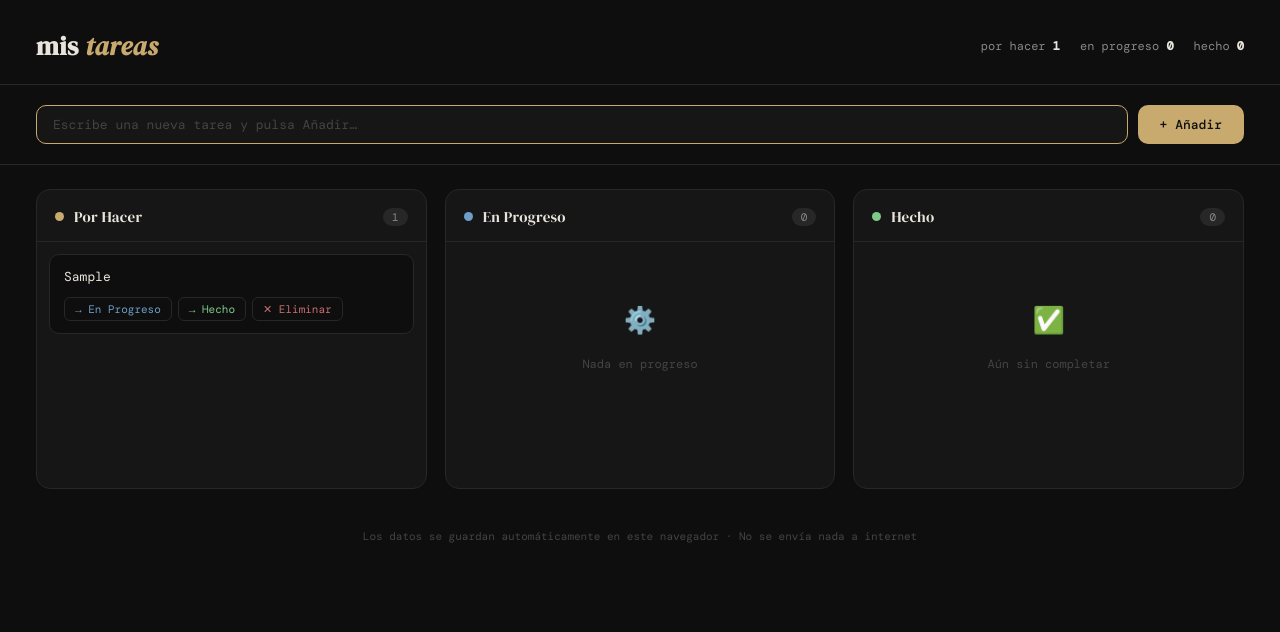
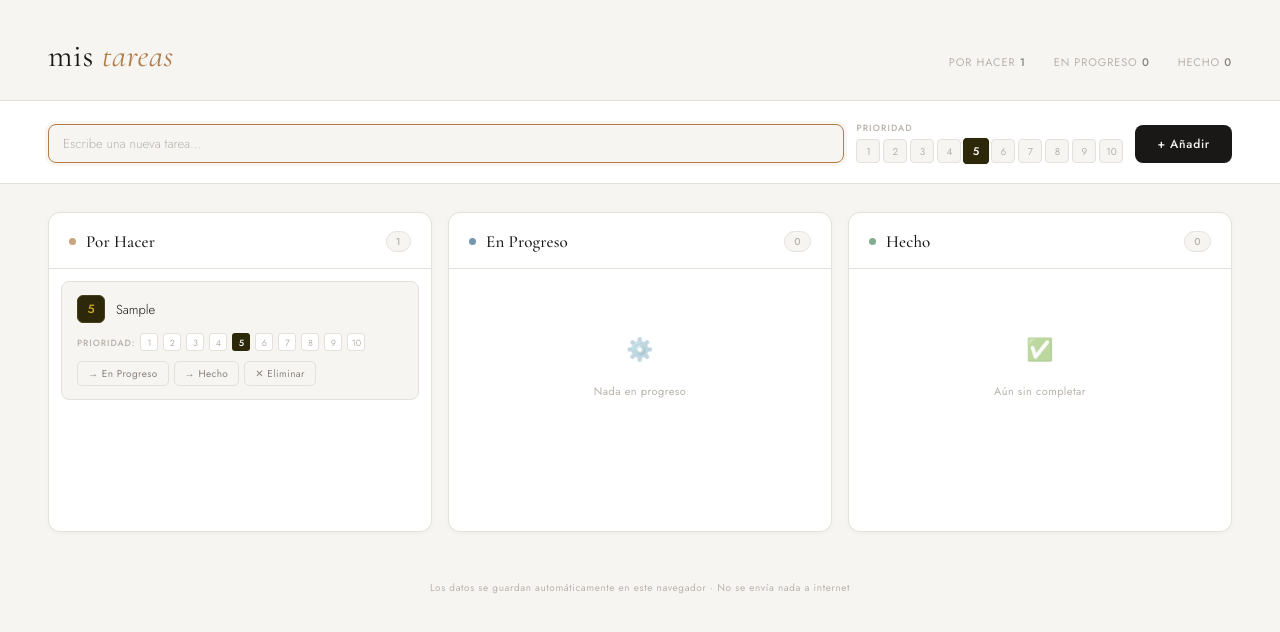
Before and after one commit to PedroTantauco/todo-app, a plain HTML site: page index.html in a window 1280 px wide. Both pictures are taken after typing "Sample" into the empty fields and a click on the button "+ Añadir". Drawn offline with nearby package versions, Linux system fonts and the light colour scheme.

Commit message:
Update index.html

```diff
--- a/index.html
+++ b/index.html
@@ -4,103 +4,151 @@
 <meta charset="UTF-8">
 <meta name="viewport" content="width=device-width, initial-scale=1.0">
 <title>Tareas</title>
-<link href="https://fonts.googleapis.com/css2?family=DM+Serif+Display:ital@0;1&family=DM+Mono:wght@400;500&display=swap" rel="stylesheet">
+<link href="https://fonts.googleapis.com/css2?family=Cormorant+Garamond:ital,wght@0,400;0,500;1,400&family=Jost:wght@300;400;500&display=swap" rel="stylesheet">
 <style>
   *, *::before, *::after { box-sizing: border-box; margin: 0; padding: 0; }
 
   :root {
-    --bg:        #0e0e0e;
-    --surface:   #161616;
-    --border:    #272727;
-    --muted:     #444;
-    --text:      #e8e4dc;
-    --sub:       #888;
-    --todo:      #c8a96e;
-    --prog:      #6e9ec8;
-    --done:      #7ec88a;
-    --danger:    #c86e6e;
-    --radius:    10px;
-    --gap:       18px;
+    --bg:        #f7f5f2;
+    --surface:   #ffffff;
+    --border:    #e4e0da;
+    --border2:   #d0cbc3;
+    --muted:     #b8b2aa;
+    --text:      #1a1816;
+    --sub:       #8a847c;
+    --todo:      #b07d4a;
+    --prog:      #3a6b8a;
+    --done:      #4a8a5c;
+    --danger:    #a04040;
+    --radius:    8px;
+    --gap:       16px;
   }
 
   html, body {
-    height: 100%;
+    min-height: 100%;
     background: var(--bg);
     color: var(--text);
-    font-family: 'DM Mono', monospace;
+    font-family: 'Jost', sans-serif;
+    font-weight: 300;
     font-size: 14px;
+    -webkit-font-smoothing: antialiased;
   }
 
   /* ── HEADER ── */
   header {
     display: flex;
-    align-items: center;
+    align-items: baseline;
     justify-content: space-between;
-    padding: 28px 36px 20px;
+    padding: 40px 48px 28px;
     border-bottom: 1px solid var(--border);
   }
   header h1 {
-    font-family: 'DM Serif Display', serif;
-    font-size: 26px;
-    letter-spacing: .5px;
+    font-family: 'Cormorant Garamond', serif;
+    font-weight: 400;
+    font-size: 32px;
+    letter-spacing: .02em;
     color: var(--text);
+    line-height: 1;
   }
   header h1 span { color: var(--todo); font-style: italic; }
 
-  .header-counts {
-    display: flex;
-    gap: 20px;
+  .header-counts { display: flex; gap: 28px; align-items: baseline; }
+  .header-counts span {
+    font-size: 11px;
+    font-weight: 400;
+    color: var(--muted);
+    letter-spacing: .08em;
+    text-transform: uppercase;
   }
-  .header-counts span {
-    font-size: 12px;
-    color: var(--sub);
-  }
-  .header-counts b { color: var(--text); }
+  .header-counts b { color: var(--sub); font-weight: 500; }
 
   /* ── ADD BAR ── */
   .add-bar {
     display: flex;
-    gap: 10px;
-    padding: 20px 36px;
+    gap: 12px;
+    padding: 20px 48px;
     border-bottom: 1px solid var(--border);
+    align-items: flex-end;
+    flex-wrap: wrap;
+    background: var(--surface);
   }
-  .add-bar input {
+  .add-bar input[type="text"] {
     flex: 1;
-    background: var(--surface);
+    min-width: 180px;
+    background: var(--bg);
     border: 1px solid var(--border);
     border-radius: var(--radius);
-    padding: 10px 16px;
+    padding: 9px 14px;
     color: var(--text);
-    font-family: 'DM Mono', monospace;
+    font-family: 'Jost', sans-serif;
+    font-weight: 300;
     font-size: 13px;
     outline: none;
-    transition: border-color .2s;
+    transition: border-color .2s, box-shadow .2s;
   }
-  .add-bar input::placeholder { color: var(--muted); }
-  .add-bar input:focus { border-color: var(--todo); }
+  .add-bar input[type="text"]::placeholder { color: var(--muted); }
+  .add-bar input[type="text"]:focus {
+    border-color: var(--todo);
+    box-shadow: 0 0 0 3px rgba(176,125,74,.08);
+  }
 
-  .add-bar button {
-    background: var(--todo);
-    color: #0e0e0e;
+  /* ── PRIORITY PICKER (add bar) ── */
+  .priority-wrap {
+    display: flex;
+    flex-direction: column;
+    gap: 5px;
+    flex-shrink: 0;
+  }
+  .priority-wrap > label {
+    font-size: 9px;
+    font-weight: 500;
+    color: var(--muted);
+    letter-spacing: .12em;
+    text-transform: uppercase;
+  }
+  .prow { display: flex; gap: 3px; }
+
+  .psq {
+    width: 24px; height: 24px;
+    border-radius: 4px;
+    border: 1px solid var(--border);
+    background: var(--bg);
+    cursor: pointer;
+    font-family: 'Jost', sans-serif;
+    font-size: 10px;
+    font-weight: 400;
+    color: var(--muted);
+    display: flex; align-items: center; justify-content: center;
+    transition: transform .08s, background .12s, color .12s, border-color .12s;
+    user-select: none;
+  }
+  .psq:hover { border-color: var(--border2); color: var(--sub); transform: scale(1.08); }
+  .psq.sel   { color: #fff !important; border-color: transparent !important; transform: scale(1.1); font-weight: 500; }
+
+  .add-bar > button {
+    background: var(--text);
+    color: var(--bg);
     border: none;
     border-radius: var(--radius);
-    padding: 10px 22px;
-    font-family: 'DM Mono', monospace;
-    font-size: 13px;
+    padding: 9px 22px;
+    font-family: 'Jost', sans-serif;
+    font-size: 12px;
     font-weight: 500;
+    letter-spacing: .06em;
     cursor: pointer;
     transition: opacity .2s, transform .1s;
     white-space: nowrap;
+    height: 38px;
   }
-  .add-bar button:hover { opacity: .85; }
-  .add-bar button:active { transform: scale(.97); }
+  .add-bar > button:hover { opacity: .78; }
+  .add-bar > button:active { transform: scale(.97); }
 
   /* ── BOARD ── */
   .board {
     display: grid;
     grid-template-columns: repeat(3, 1fr);
     gap: var(--gap);
-    padding: 24px 36px 40px;
+    padding: 28px 48px 48px;
     align-items: start;
   }
 
@@ -108,133 +156,160 @@
   .col {
     background: var(--surface);
     border: 1px solid var(--border);
-    border-radius: 14px;
+    border-radius: 12px;
     display: flex;
     flex-direction: column;
-    min-height: 300px;
+    min-height: 320px;
+    box-shadow: 0 1px 4px rgba(0,0,0,.04);
   }
   .col-head {
     display: flex;
     align-items: center;
     justify-content: space-between;
-    padding: 16px 18px 14px;
+    padding: 18px 20px 16px;
     border-bottom: 1px solid var(--border);
   }
   .col-title {
-    display: flex;
-    align-items: center;
-    gap: 10px;
-    font-family: 'DM Serif Display', serif;
-    font-size: 15px;
-    letter-spacing: .3px;
+    display: flex; align-items: center; gap: 10px;
+    font-family: 'Cormorant Garamond', serif;
+    font-size: 17px;
+    font-weight: 500;
+    letter-spacing: .01em;
+    color: var(--text);
   }
-  .dot {
-    width: 9px; height: 9px;
-    border-radius: 50%;
-    flex-shrink: 0;
-  }
+  .dot { width: 7px; height: 7px; border-radius: 50%; flex-shrink: 0; opacity: .7; }
   .dot-todo { background: var(--todo); }
   .dot-prog { background: var(--prog); }
   .dot-done { background: var(--done); }
 
   .col-badge {
-    background: var(--border);
-    color: var(--sub);
-    font-size: 11px;
+    background: var(--bg);
+    border: 1px solid var(--border);
+    color: var(--muted);
+    font-size: 10px;
+    font-weight: 500;
     border-radius: 20px;
     padding: 2px 9px;
+    letter-spacing: .04em;
   }
+  .col-body { padding: 12px; display: flex; flex-direction: column; gap: 7px; flex: 1; }
 
-  .col-body {
-    padding: 12px;
-    display: flex;
-    flex-direction: column;
-    gap: 8px;
-    flex: 1;
-  }
-
-  /* ── TASK CARD ── */
+  /* ── CARD ── */
   .card {
     background: var(--bg);
     border: 1px solid var(--border);
     border-radius: var(--radius);
-    padding: 12px 14px;
-    display: flex;
-    flex-direction: column;
-    gap: 10px;
-    animation: slideIn .2s ease;
-    transition: border-color .2s;
+    padding: 13px 15px;
+    display: flex; flex-direction: column; gap: 10px;
+    animation: slideIn .18s ease;
+    transition: border-color .18s, box-shadow .18s;
   }
-  .card:hover { border-color: var(--muted); }
+  .card:hover {
+    border-color: var(--border2);
+    box-shadow: 0 2px 8px rgba(0,0,0,.06);
+  }
 
   @keyframes slideIn {
-    from { opacity: 0; transform: translateY(-6px); }
+    from { opacity: 0; transform: translateY(-5px); }
     to   { opacity: 1; transform: translateY(0); }
   }
 
+  /* ── CARD TOP: badge + text ── */
+  .card-top { display: flex; align-items: flex-start; gap: 11px; }
+
+  .pbadge {
+    flex-shrink: 0;
+    width: 28px; height: 28px;
+    border-radius: 6px;
+    border: 1px solid transparent;
+    display: flex; align-items: center; justify-content: center;
+    font-family: 'Jost', sans-serif;
+    font-size: 12px; font-weight: 500;
+  }
+
   .card-text {
+    font-family: 'Jost', sans-serif;
     font-size: 13px;
-    line-height: 1.5;
+    font-weight: 300;
+    line-height: 1.55;
     color: var(--text);
     word-break: break-word;
+    flex: 1;
+    padding-top: 5px;
   }
   .card-text.done-text {
     text-decoration: line-through;
-    color: var(--sub);
+    color: var(--muted);
   }
 
-  .card-actions {
-    display: flex;
-    gap: 6px;
-    flex-wrap: wrap;
+  /* ── INLINE PRIORITY EDITOR (card) ── */
+  .pedit-row {
+    display: flex; align-items: center; gap: 5px;
   }
+  .pedit-row > span {
+    font-size: 9px; font-weight: 500;
+    color: var(--muted); letter-spacing: .1em;
+    text-transform: uppercase; white-space: nowrap;
+  }
+  .msq {
+    width: 18px; height: 18px;
+    border-radius: 3px;
+    border: 1px solid var(--border);
+    background: var(--surface);
+    cursor: pointer;
+    font-family: 'Jost', sans-serif;
+    font-size: 9px; font-weight: 400; color: var(--muted);
+    display: flex; align-items: center; justify-content: center;
+    transition: background .1s, color .1s, border-color .1s;
+    user-select: none;
+  }
+  .msq:hover { border-color: var(--border2); color: var(--sub); }
+  .msq.sel   { color: #fff !important; border-color: transparent !important; font-weight: 500; }
 
+  /* ── ACTIONS ── */
+  .card-actions { display: flex; gap: 5px; flex-wrap: wrap; }
   .btn {
     border: 1px solid var(--border);
     background: transparent;
-    border-radius: 6px;
+    border-radius: 5px;
     padding: 4px 10px;
-    font-family: 'DM Mono', monospace;
-    font-size: 11px;
+    font-family: 'Jost', sans-serif;
+    font-size: 10px;
+    font-weight: 400;
+    letter-spacing: .04em;
     cursor: pointer;
-    transition: background .15s, color .15s, border-color .15s;
+    transition: background .14s, color .14s, border-color .14s;
+    color: var(--sub);
+  }
+  .btn:hover { background: var(--border); color: var(--text); border-color: var(--border2); }
+
+  .btn-todo:hover { background: var(--todo)!important;   color: #fff!important; border-color: var(--todo)!important;   }
+  .btn-prog:hover { background: var(--prog)!important;   color: #fff!important; border-color: var(--prog)!important;   }
+  .btn-done:hover { background: var(--done)!important;   color: #fff!important; border-color: var(--done)!important;   }
+  .btn-del:hover  { background: var(--danger)!important; color: #fff!important; border-color: var(--danger)!important; }
+
+  /* ── EMPTY ── */
+  .empty {
+    text-align: center; color: var(--muted); font-size: 11px;
+    font-weight: 400; letter-spacing: .04em;
+    padding: 44px 10px; line-height: 2.2;
+    pointer-events: none; user-select: none;
+  }
+  .empty-icon { font-size: 22px; display: block; margin-bottom: 6px; opacity: .5; }
+
+  footer {
+    text-align: center;
+    padding: 0 0 32px;
+    color: var(--muted);
+    font-size: 10px;
+    font-weight: 400;
+    letter-spacing: .06em;
   }
 
-  .btn-todo  { color: var(--todo);   }
-  .btn-prog  { color: var(--prog);   }
-  .btn-done  { color: var(--done);   }
-  .btn-del   { color: var(--danger); }
-
-  .btn-todo:hover  { background: var(--todo);   color: #0e0e0e; border-color: var(--todo);   }
-  .btn-prog:hover  { background: var(--prog);   color: #0e0e0e; border-color: var(--prog);   }
-  .btn-done:hover  { background: var(--done);   color: #0e0e0e; border-color: var(--done);   }
-  .btn-del:hover   { background: var(--danger); color: #0e0e0e; border-color: var(--danger); }
-
-  /* ── EMPTY STATE ── */
-  .empty {
-    text-align: center;
-    color: var(--muted);
-    font-size: 12px;
-    padding: 40px 10px;
-    line-height: 2;
-    pointer-events: none;
-    user-select: none;
-  }
-  .empty-icon { font-size: 26px; display: block; margin-bottom: 6px; }
-
-  /* ── FOOTER ── */
-  footer {
-    text-align: center;
-    padding: 0 0 28px;
-    color: var(--muted);
-    font-size: 11px;
-  }
-
-  /* ── RESPONSIVE ── */
-  @media (max-width: 720px) {
-    header, .add-bar, .board { padding-left: 16px; padding-right: 16px; }
+  @media (max-width: 820px) {
+    header, .add-bar, .board { padding-left: 20px; padding-right: 20px; }
     .board { grid-template-columns: 1fr; }
-    header { flex-direction: column; align-items: flex-start; gap: 10px; }
+    header { flex-direction: column; align-items: flex-start; gap: 12px; padding-top: 28px; }
   }
 </style>
 </head>
@@ -250,28 +325,30 @@
 </header>
 
 <div class="add-bar">
-  <input id="task-input" type="text" placeholder="Escribe una nueva tarea y pulsa Añadir…" maxlength="200">
+  <input id="task-input" type="text" placeholder="Escribe una nueva tarea…" maxlength="200">
+  <div class="priority-wrap">
+    <label>PRIORIDAD</label>
+    <div class="prow" id="add-prow"></div>
+  </div>
   <button onclick="addTask()">+ Añadir</button>
 </div>
 
 <main class="board">
-  <div class="col" id="col-todo">
+  <div class="col">
     <div class="col-head">
       <div class="col-title"><span class="dot dot-todo"></span>Por Hacer</div>
       <span class="col-badge" id="badge-todo">0</span>
     </div>
     <div class="col-body" id="body-todo"></div>
   </div>
-
-  <div class="col" id="col-prog">
+  <div class="col">
     <div class="col-head">
       <div class="col-title"><span class="dot dot-prog"></span>En Progreso</div>
       <span class="col-badge" id="badge-prog">0</span>
     </div>
     <div class="col-body" id="body-prog"></div>
   </div>
-
-  <div class="col" id="col-done">
+  <div class="col">
     <div class="col-head">
       <div class="col-title"><span class="dot dot-done"></span>Hecho</div>
       <span class="col-badge" id="badge-done">0</span>
@@ -285,129 +362,181 @@
 <script>
   const STORAGE_KEY = 'mis-tareas-v1';
 
+  // ── PRIORITY COLOR SCALE ──────────────────────────
+  // 1-3 green (baja) · 4-6 amber (media) · 7-9 naranja (alta) · 10 rojo (crítica)
+  const PC = {
+    1:  { bg:'#182a1e', fg:'#52a06a', bd:'#254030' },
+    2:  { bg:'#1a2c1e', fg:'#5eaa72', bd:'#284233' },
+    3:  { bg:'#1c2e1e', fg:'#6ab47a', bd:'#2a4433' },
+    4:  { bg:'#2c280e', fg:'#c4a030', bd:'#443e18' },
+    5:  { bg:'#2e280a', fg:'#ceaa28', bd:'#484018' },
+    6:  { bg:'#322806', fg:'#d8b420', bd:'#4e4218' },
+    7:  { bg:'#321c06', fg:'#e08830', bd:'#4e2c10' },
+    8:  { bg:'#341206', fg:'#e07028', bd:'#501c10' },
+    9:  { bg:'#360a06', fg:'#e05030', bd:'#521410' },
+    10: { bg:'#380606', fg:'#f03030', bd:'#581010' },
+  };
+
+  function pStyle(p) {
+    const c = PC[p];
+    return `background:${c.bg};color:${c.fg};border-color:${c.bd};`;
+  }
+
+  // ── ADD-BAR STATE ─────────────────────────────────
+  let addPriority = 5;
+
+  function renderAddBar() {
+    const row = document.getElementById('add-prow');
+    row.innerHTML = '';
+    for (let i = 1; i <= 10; i++) {
+      const sq = document.createElement('div');
+      sq.className = 'psq' + (i === addPriority ? ' sel' : '');
+      sq.textContent = i;
+      if (i === addPriority) sq.style.cssText = pStyle(i);
+      const v = i;
+      sq.onclick = () => { addPriority = v; renderAddBar(); };
+      row.appendChild(sq);
+    }
+  }
+
   // ── DATA ──────────────────────────────────────────
-  function loadTasks() {
+  function load() {
     try { return JSON.parse(localStorage.getItem(STORAGE_KEY)) || []; }
     catch { return []; }
   }
-
-  function saveTasks(tasks) {
-    localStorage.setItem(STORAGE_KEY, JSON.stringify(tasks));
-  }
+  function save(tasks) { localStorage.setItem(STORAGE_KEY, JSON.stringify(tasks)); }
 
   // ── ACTIONS ───────────────────────────────────────
   function addTask() {
-    const input = document.getElementById('task-input');
-    const text = input.value.trim();
-    if (!text) { input.focus(); return; }
-    const tasks = loadTasks();
-    tasks.push({ id: Date.now(), text, status: 'todo' });
-    saveTasks(tasks);
-    input.value = '';
-    input.focus();
+    const inp = document.getElementById('task-input');
+    const text = inp.value.trim();
+    if (!text) { inp.focus(); return; }
+    const tasks = load();
+    tasks.push({ id: Date.now(), text, status: 'todo', priority: addPriority });
+    save(tasks);
+    inp.value = '';
+    inp.focus();
     render();
   }
 
-  function moveTask(id, newStatus) {
-    const tasks = loadTasks().map(t => t.id === id ? { ...t, status: newStatus } : t);
-    saveTasks(tasks);
+  function moveTask(id, st) {
+    save(load().map(t => t.id === id ? { ...t, status: st } : t));
     render();
   }
 
-  function deleteTask(id) {
-    const tasks = loadTasks().filter(t => t.id !== id);
-    saveTasks(tasks);
+  function setP(id, p) {
+    save(load().map(t => t.id === id ? { ...t, priority: p } : t));
+    render();
+  }
+
+  function del(id) {
+    if (!confirm('¿Eliminar esta tarea?')) return;
+    save(load().filter(t => t.id !== id));
     render();
   }
 
   // ── RENDER ────────────────────────────────────────
-  const COLUMNS = [
-    { key: 'todo', label: 'por hacer' },
-    { key: 'prog', label: 'en progreso' },
-    { key: 'done', label: 'hecho' },
-  ];
-
-  const MOVE_BUTTONS = {
-    todo: [
-      { status: 'prog', label: '→ En Progreso', cls: 'btn-prog' },
-      { status: 'done', label: '→ Hecho',        cls: 'btn-done' },
-    ],
-    prog: [
-      { status: 'todo', label: '← Por Hacer',   cls: 'btn-todo' },
-      { status: 'done', label: '→ Hecho',        cls: 'btn-done' },
-    ],
-    done: [
-      { status: 'todo', label: '← Por Hacer',   cls: 'btn-todo' },
-      { status: 'prog', label: '← En Progreso', cls: 'btn-prog' },
-    ],
+  const COLS = ['todo','prog','done'];
+  const MOVES = {
+    todo: [{ st:'prog', lbl:'→ En Progreso', cls:'btn-prog' }, { st:'done', lbl:'→ Hecho', cls:'btn-done' }],
+    prog: [{ st:'todo', lbl:'← Por Hacer',   cls:'btn-todo' }, { st:'done', lbl:'→ Hecho', cls:'btn-done' }],
+    done: [{ st:'todo', lbl:'← Por Hacer',   cls:'btn-todo' }, { st:'prog', lbl:'← En Progreso', cls:'btn-prog' }],
   };
-
-  const EMPTY_MSGS = {
-    todo: ['📋', 'Sin tareas pendientes'],
-    prog: ['⚙️',  'Nada en progreso'],
-    done: ['✅',  'Aún sin completar'],
+  const EMPTY = {
+    todo: ['📋','Sin tareas pendientes'],
+    prog: ['⚙️','Nada en progreso'],
+    done: ['✅','Aún sin completar'],
   };
 
   function render() {
-    const tasks = loadTasks();
+    const all = load();
+    COLS.forEach(key => {
+      let col = all.filter(t => t.status === key);
+      // Sort by priority desc, except "done" (chronological order)
+      if (key !== 'done') col = col.slice().sort((a,b) => (b.priority||5)-(a.priority||5));
 
-    COLUMNS.forEach(({ key }) => {
-      const col = tasks.filter(t => t.status === key);
-      const body = document.getElementById('body-' + key);
-      const badge = document.getElementById('badge-' + key);
-      const cnt   = document.getElementById('cnt-'   + key);
+      document.getElementById('badge-'+key).textContent = col.length;
+      document.getElementById('cnt-'+key).textContent   = col.length;
 
-      badge.textContent = col.length;
-      cnt.textContent   = col.length;
-
+      const body = document.getElementById('body-'+key);
       if (col.length === 0) {
-        body.innerHTML = `<div class="empty">
-          <span class="empty-icon">${EMPTY_MSGS[key][0]}</span>
-          ${EMPTY_MSGS[key][1]}
-        </div>`;
+        body.innerHTML = `<div class="empty"><span class="empty-icon">${EMPTY[key][0]}</span>${EMPTY[key][1]}</div>`;
         return;
       }
+      body.innerHTML = '';
 
-      body.innerHTML = '';
       col.forEach(task => {
+        const p = task.priority || 5;
+        const isDone = key === 'done';
+
+        // Card
         const card = document.createElement('div');
         card.className = 'card';
 
-        const textDiv = document.createElement('div');
-        textDiv.className = 'card-text' + (key === 'done' ? ' done-text' : '');
-        textDiv.textContent = task.text;
+        // Top row
+        const top = document.createElement('div');
+        top.className = 'card-top';
 
+        const pb = document.createElement('div');
+        pb.className = 'pbadge';
+        pb.style.cssText = pStyle(p);
+        pb.textContent = p;
+        pb.title = `Prioridad ${p} de 10`;
+
+        const txt = document.createElement('div');
+        txt.className = 'card-text' + (isDone ? ' done-text' : '');
+        txt.textContent = task.text;
+
+        top.appendChild(pb);
+        top.appendChild(txt);
+        card.appendChild(top);
+
+        // Priority editor (only for active tasks)
+        if (!isDone) {
+          const pedit = document.createElement('div');
+          pedit.className = 'pedit-row';
+          const lbl = document.createElement('span');
+          lbl.textContent = 'prioridad:';
+          pedit.appendChild(lbl);
+          for (let i = 1; i <= 10; i++) {
+            const sq = document.createElement('div');
+            sq.className = 'msq' + (i === p ? ' sel' : '');
+            sq.textContent = i;
+            if (i === p) sq.style.cssText = pStyle(i);
+            const v = i;
+            sq.onclick = () => setP(task.id, v);
+            pedit.appendChild(sq);
+          }
+          card.appendChild(pedit);
+        }
+
+        // Actions
         const actions = document.createElement('div');
         actions.className = 'card-actions';
+        MOVES[key].forEach(({ st, lbl, cls }) => {
+          const b = document.createElement('button');
+          b.className = 'btn ' + cls;
+          b.textContent = lbl;
+          b.onclick = () => moveTask(task.id, st);
+          actions.appendChild(b);
+        });
+        const db = document.createElement('button');
+        db.className = 'btn btn-del';
+        db.textContent = '✕ Eliminar';
+        db.onclick = () => del(task.id);
+        actions.appendChild(db);
+        card.appendChild(actions);
 
-        MOVE_BUTTONS[key].forEach(({ status, label, cls }) => {
-          const btn = document.createElement('button');
-          btn.className = 'btn ' + cls;
-          btn.textContent = label;
-          btn.onclick = () => moveTask(task.id, status);
-          actions.appendChild(btn);
-        });
-
-        const del = document.createElement('button');
-        del.className = 'btn btn-del';
-        del.textContent = '✕ Eliminar';
-        del.onclick = () => {
-          if (confirm('¿Eliminar esta tarea?')) deleteTask(task.id);
-        };
-        actions.appendChild(del);
-
-        card.appendChild(textDiv);
-        card.appendChild(actions);
         body.appendChild(card);
       });
     });
   }
 
   // ── INIT ──────────────────────────────────────────
+  renderAddBar();
   document.getElementById('task-input').addEventListener('keydown', e => {
     if (e.key === 'Enter') addTask();
   });
-
   render();
 </script>
 </body>
```
